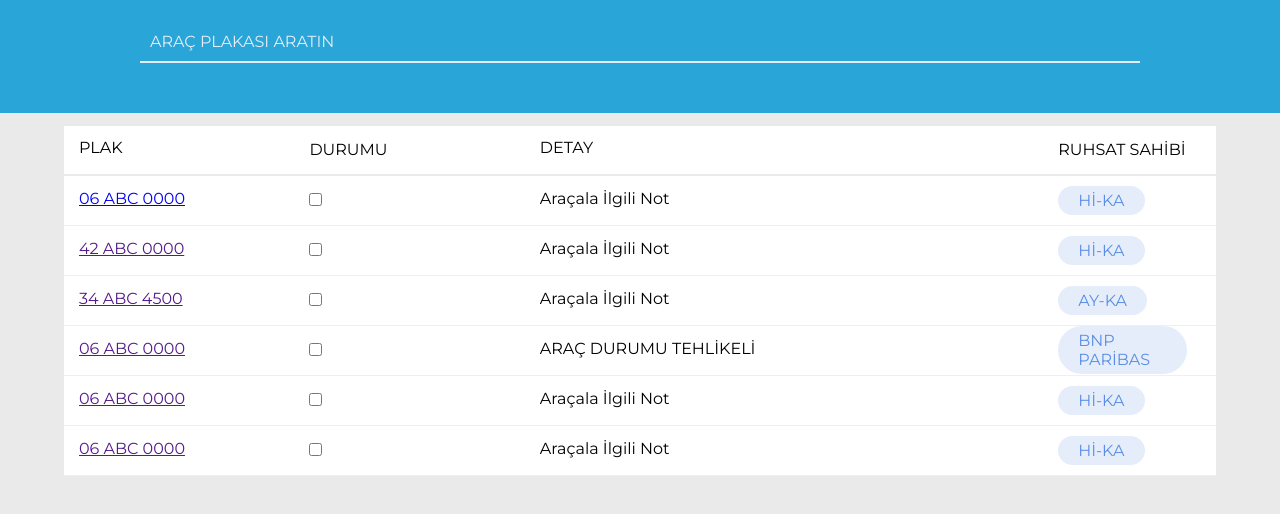
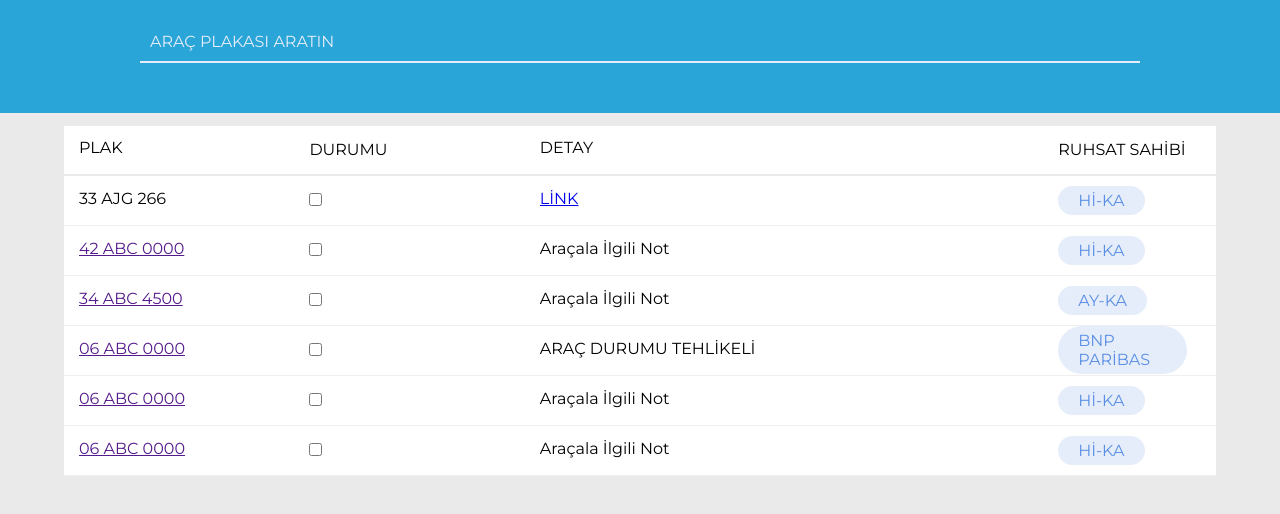
Before and after one commit to selimcinc/cinaryol.github.io, a plain HTML site: page index.html in a window 1280 px wide. Shown: the part 142-656 px from the top of the page. Drawn offline with Linux system fonts and the light colour scheme.

Commit message:
Update index.html

```diff
--- a/index.html
+++ b/index.html
@@ -45,13 +45,13 @@
         <li>
           <div class="item">
             <div class="name">
-              <span><a href="https://docs.google.com/spreadsheets/d/e/2PACX-1vSgYOoZ0wYygOCzx2a9T-wjV5b0NPf3EwcXy8NxbnlqcqstNHBvMoPB3k2XrMYV6L1If8GXJSnwccbV/pubhtml">06 ABC 0000</a></span>
+              <span>33 AJG 266</span>
             </div>
             <div class="phone">
              <input type="checkbox">
             </div>
             <div class="issue">
-              <span>Araçala İlgili Not</span>
+              <span><a href="https://docs.google.com/spreadsheets/d/e/2PACX-1vSgYOoZ0wYygOCzx2a9T-wjV5b0NPf3EwcXy8NxbnlqcqstNHBvMoPB3k2XrMYV6L1If8GXJSnwccbV/pubhtml">LİNK</a></span>
             </div>
             <div class="status">
               <span class="open">Hİ-KA </span>
```
